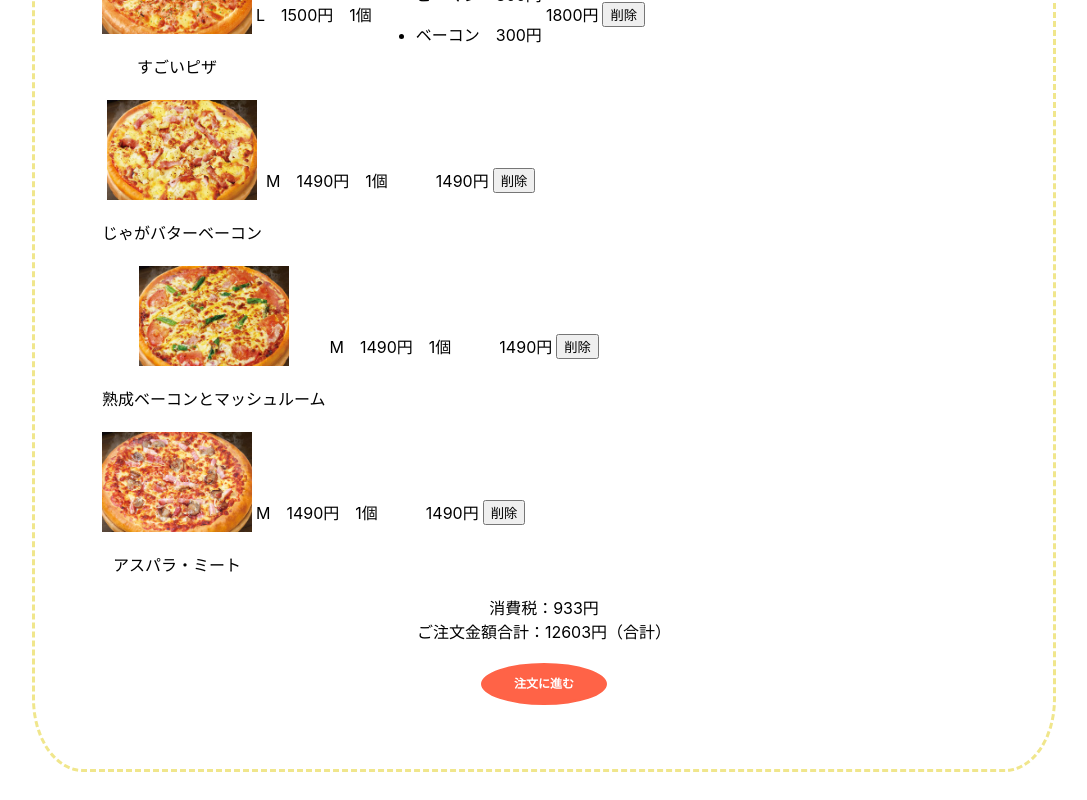
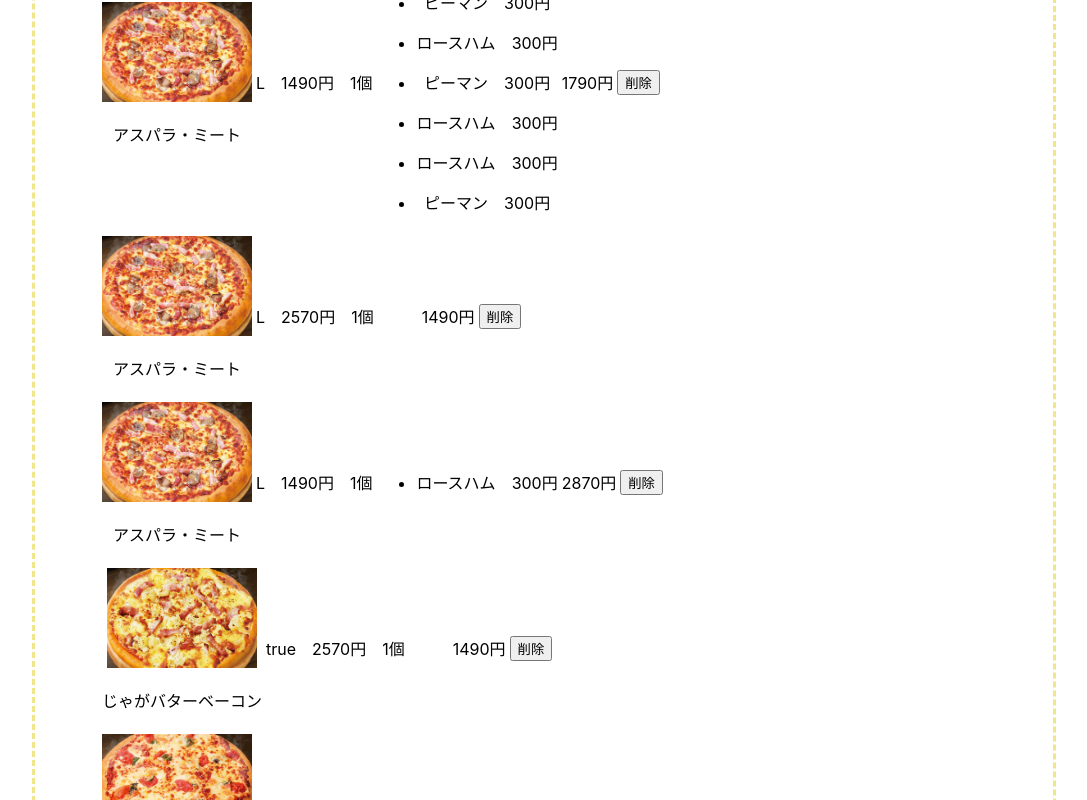
Before and after one commit to shimokawa871/ec-202207c, a Next.js app: page /items/cart in a window 1280 px wide. Shown: the part 780-1580 px from the top of the page, without its empty margins (96-1183 px from the left). Built offline with nearby package versions, Linux system fonts and the light colour scheme; data requests are answered from the project's data file.

Commit message:
0907 詳細ページ（まだ改善できてないです）

```diff
--- a/data/db.json
+++ b/data/db.json
@@ -246,93 +246,110 @@
   "orders": [],
   "orderItems": [
     {
-      "name": "おいしいぴざ",
-      "imagePath": "/5.jpg",
-      "size": "L",
-      "price": 1500,
-      "quantity": 1,
-      "orderToppingList": [
-        "ピーマン",
-        "ベーコン"
-      ],
-      "optionPrice": 300,
-      "subTotal": 1800,
-      "id": 1
-    },
-    {
-      "name": "すごいピザ",
-      "imagePath": "/2.jpg",
-      "size": "L",
-      "price": 1500,
-      "quantity": 1,
-      "orderToppingList": [
-        "ピーマン",
-        "ベーコン"
-      ],
-      "optionPrice": 300,
-      "subTotal": 1800,
-      "id": 1
-    },
-    {
-      "name": "すごいピザ",
-      "imagePath": "/7.jpg",
-      "size": "L",
-      "price": 1500,
-      "quantity": 1,
-      "orderToppingList": [
-        "ピーマン",
-        "ベーコン"
-      ],
-      "optionPrice": 300,
-      "subTotal": 1800,
-      "id": 1
-    },
-    {
-      "name": "すごいピザ",
-      "imagePath": "/5.jpg",
-      "size": "L",
-      "price": 1500,
-      "quantity": 1,
-      "orderToppingList": [
-        "ピーマン",
-        "ベーコン"
-      ],
-      "optionPrice": 300,
-      "subTotal": 1800,
-      "id": 1
-    },
-    {
       "name": "じゃがバターベーコン",
       "imagePath": "/1.jpg",
       "size": "M",
       "price": 1490,
-      "quantity": 1,
-      "orderToppingList": [],
+      "quantity": "2",
+      "orderToppingList": [
+        "オニオン",
+        "チーズ"
+      ],
       "optionPrice": 200,
       "subTotal": 1490,
+      "id": 1
+    },
+    {
+      "name": "アスパラ・ミート",
+      "imagePath": "/2.jpg",
+      "size": "L",
+      "price": "2570",
+      "quantity": "2",
+      "orderToppingList": [
+        "オニオン",
+        "チーズ"
+      ],
+      "optionPrice": 300,
+      "subTotal": 6340,
       "id": 2
     },
     {
-      "name": "熟成ベーコンとマッシュルーム",
-      "imagePath": "/3.jpg",
-      "size": "M",
-      "price": 1490,
+      "name": "アスパラ・ミート",
+      "imagePath": "/2.jpg",
+      "size": "L",
+      "price": "2570",
       "quantity": 1,
-      "orderToppingList": [],
-      "optionPrice": 200,
-      "subTotal": 1490,
+      "orderToppingList": [
+        "ピーマン",
+        "ロースハム"
+      ],
+      "optionPrice": 300,
+      "subTotal": 1890,
       "id": 3
     },
     {
       "name": "アスパラ・ミート",
       "imagePath": "/2.jpg",
-      "size": "M",
-      "price": 1490,
+      "size": "L",
+      "price": "1490",
+      "quantity": 1,
+      "orderToppingList": [
+        "ロースハム",
+        "ピーマン",
+        "ロースハム",
+        "ピーマン",
+        "ロースハム",
+        "ロースハム",
+        "ピーマン"
+      ],
+      "optionPrice": 300,
+      "subTotal": 1790,
+      "id": 4
+    },
+    {
+      "name": "アスパラ・ミート",
+      "imagePath": "/2.jpg",
+      "size": "L",
+      "price": "2570",
       "quantity": 1,
       "orderToppingList": [],
-      "optionPrice": 200,
+      "optionPrice": 300,
       "subTotal": 1490,
-      "id": 4
+      "id": 5
+    },
+    {
+      "name": "アスパラ・ミート",
+      "imagePath": "/2.jpg",
+      "size": "L",
+      "price": "1490",
+      "quantity": 1,
+      "orderToppingList": [
+        "ロースハム"
+      ],
+      "optionPrice": 300,
+      "subTotal": 2870,
+      "id": 6
+    },
+    {
+      "name": "じゃがバターベーコン",
+      "imagePath": "/1.jpg",
+      "size": true,
+      "price": "2570",
+      "quantity": 1,
+      "orderToppingList": [],
+      "optionPrice": 300,
+      "subTotal": 1490,
+      "id": 7
+    },
+    {
+      "name": "Charity4",
+      "imagePath": "/8.jpg",
+      "price": "3380",
+      "quantity": 1,
+      "orderToppingList": [],
+      "optionPrice": 300,
+      "subTotal": 1490,
+      "id": 8
     }
   ],
   "orderOptions": []
```
Also changed, not shown: src/pages/items/[id].tsx (+16 -21 lines).
